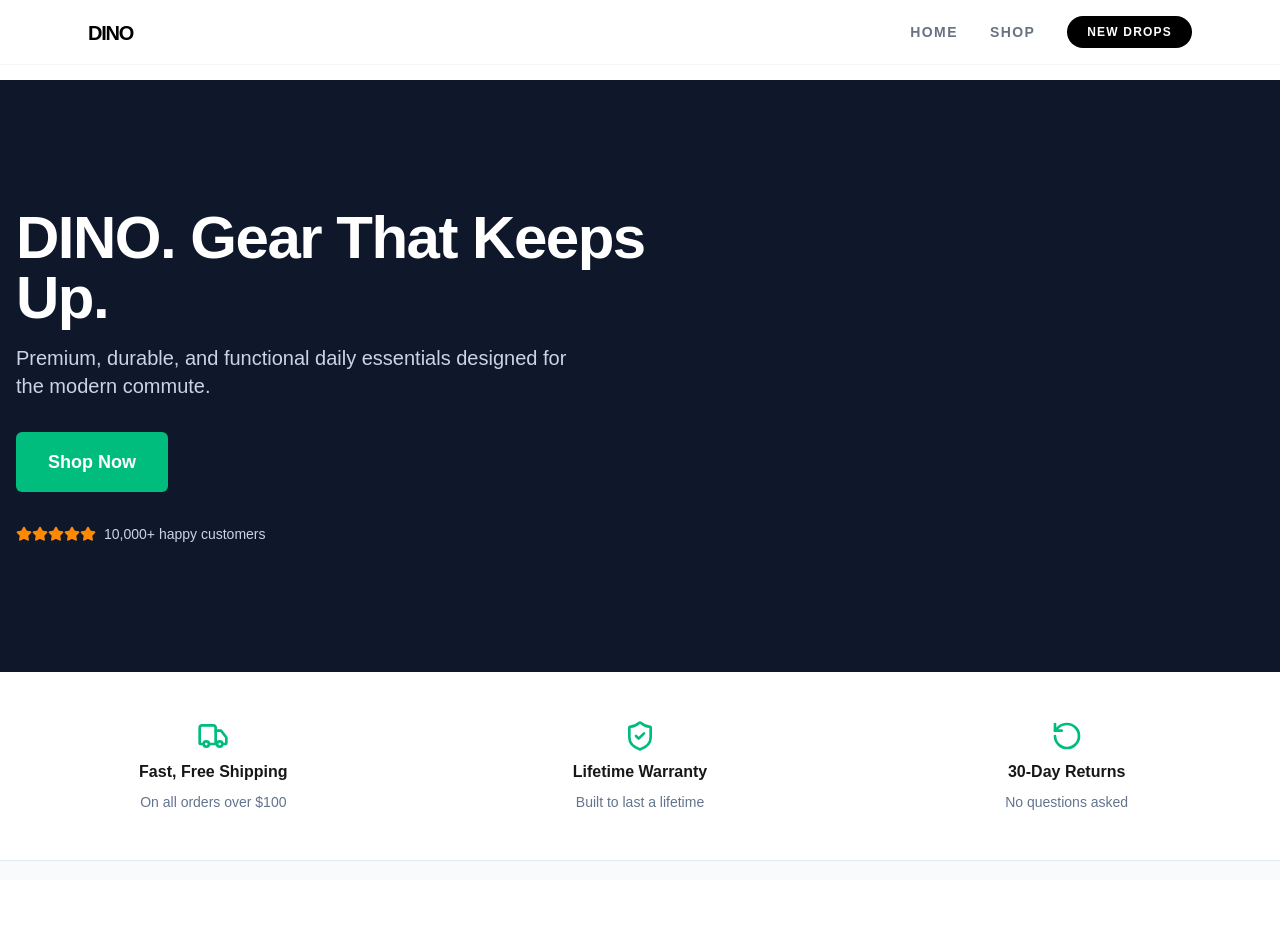
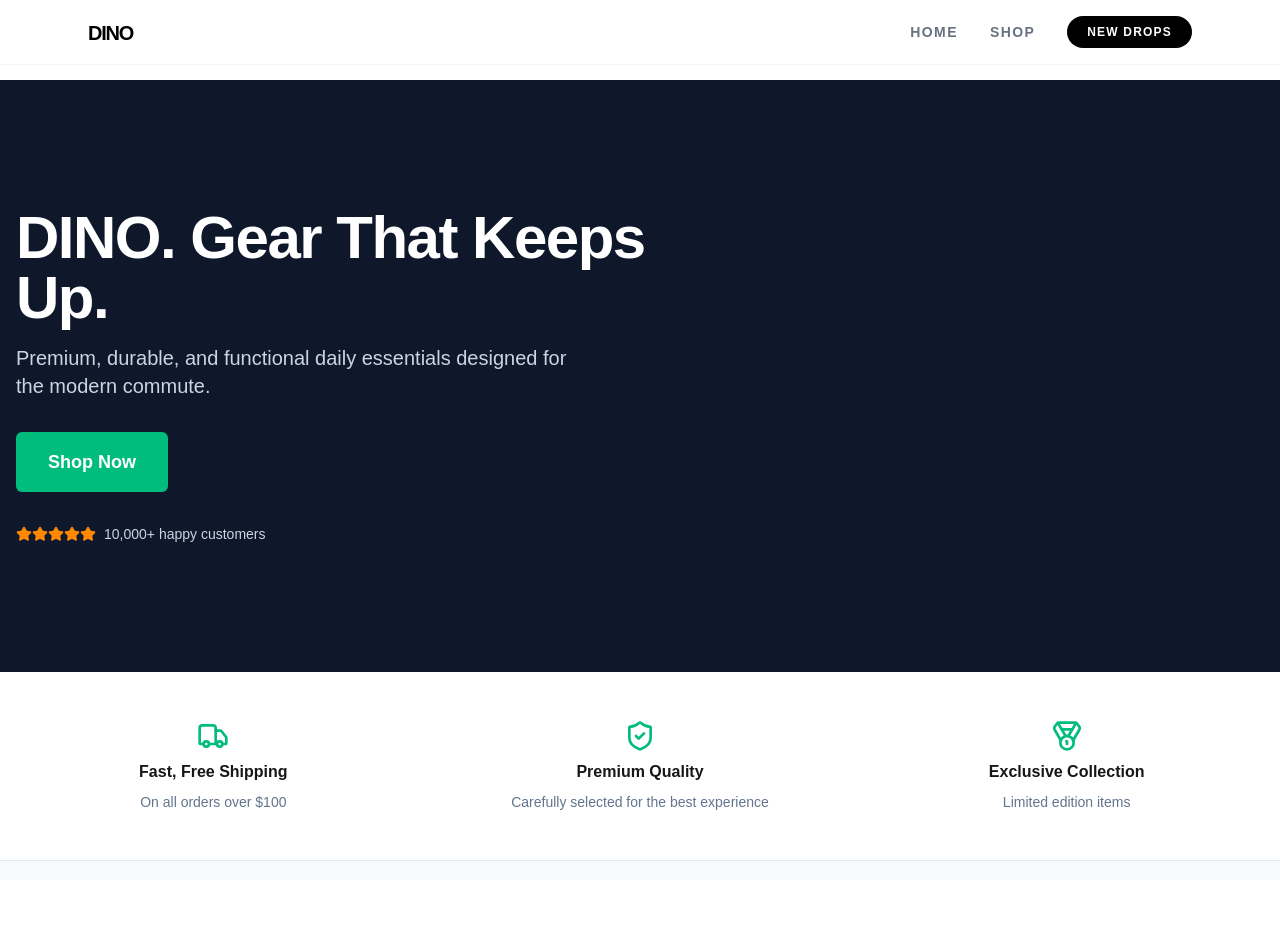
Before and after one commit to dithnal/dino-site, a Next.js app: page / in a window 1280 px wide. Shown: the top 952 px of the page. Built offline with nearby package versions, Linux system fonts and the light colour scheme.

Commit message:
updated page.tsx

```diff
--- a/app/page.tsx
+++ b/app/page.tsx
@@ -1,4 +1,4 @@
-import { Star, ShieldCheck, Truck, RotateCcw } from 'lucide-react';
+import { Star, ShieldCheck, Truck, Medal } from 'lucide-react';
 
 export default function Home() {
   return (
@@ -32,13 +32,13 @@ export default function Home() {
           </div>
           <div className="flex flex-col items-center space-y-2">
             <ShieldCheck className="text-emerald-500" size={32} />
-            <h3 className="font-bold">Lifetime Warranty</h3>
-            <p className="text-sm text-slate-500">Built to last a lifetime</p>
+            <h3 className="font-bold">Premium Quality</h3>
+            <p className="text-sm text-slate-500">Carefully selected for the best experience</p>
           </div>
           <div className="flex flex-col items-center space-y-2">
-            <RotateCcw className="text-emerald-500" size={32} />
-            <h3 className="font-bold">30-Day Returns</h3>
-            <p className="text-sm text-slate-500">No questions asked</p>
+            <Medal className="text-emerald-500" size={32} />
+            <h3 className="font-bold">Exclusive Collection</h3>
+            <p className="text-sm text-slate-500">Limited edition items</p>
           </div>
         </div>
       </section>
```
